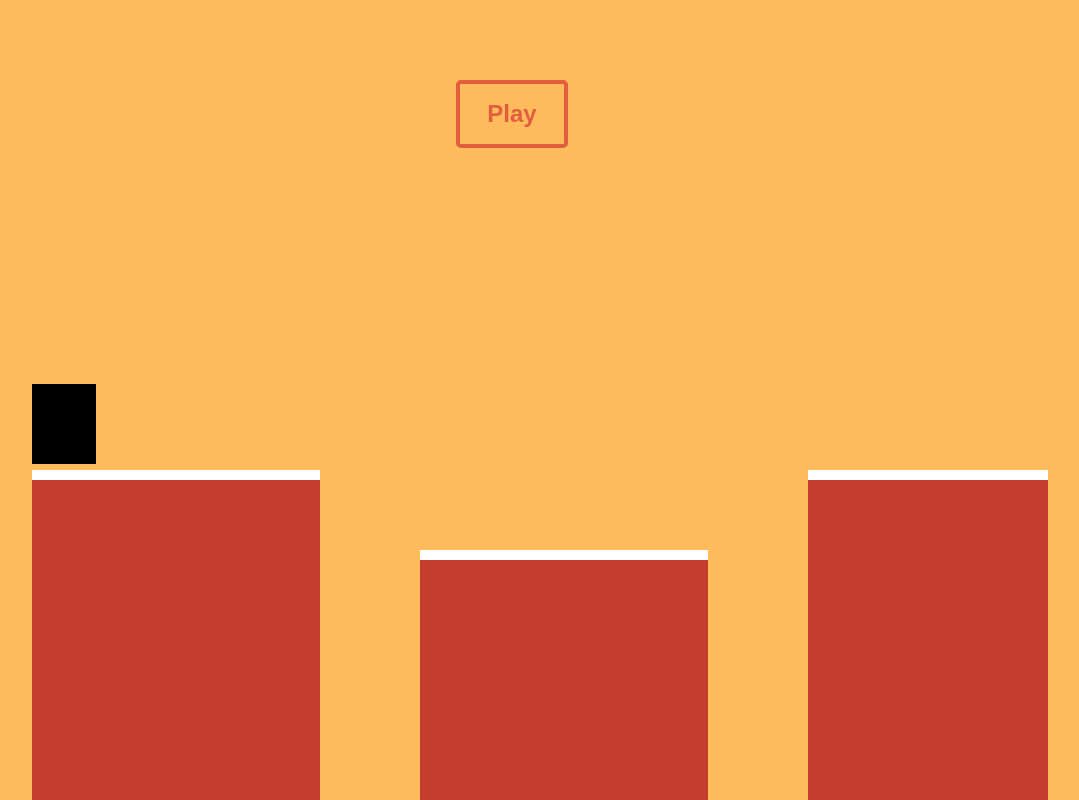
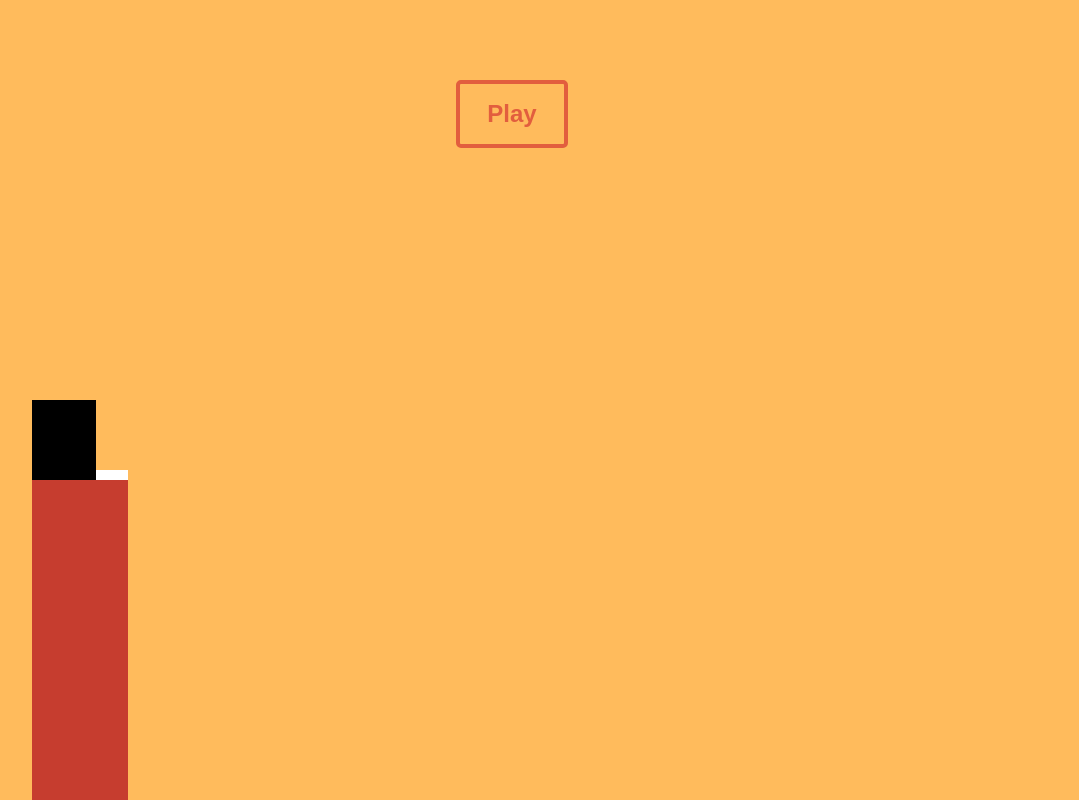
Before and after one commit to minhaj-ap/bouncer, a React (Create React App) app: page / in a window 1280 px wide. Shown: the whole page, without its empty margins (128-1207 px from the left). Built offline with nearby package versions, Linux system fonts and the light colour scheme; the HTML template or start-up script is replaced by a standard one.

Commit message:
now the player rect stays on top of the block

```diff
--- a/src/App.css
+++ b/src/App.css
@@ -11,7 +11,7 @@ main {
 
 .blocks {
   display: inline-flex;
-  gap: 100px;
+  gap: 200px;
   align-items: baseline;
 }
 .first-block {
@@ -44,7 +44,7 @@ main {
   background-color: black;
   position: absolute;
   left: 10em;
-  transition: bottom 0.3s ease-in-out;
+  transition: bottom 0.2s linear;
 }
 .up {
   position: absolute;
--- a/src/App.js
+++ b/src/App.js
@@ -6,23 +6,23 @@ function App() {
   // doens't have small values at first.
   let prevValue = 3;
   const [blocks, setBlocks] = useState(
-    Array(3)
+    Array(1)
       .fill(0)
       .map(() => {
-        const randomValue = generateRandom(prevValue);
-        prevValue = randomValue;
-        return randomValue;
+        return generateRandom(prevValue);
       })
   );
   // The bottom gap of the block changes on sound
-  const [bottomGap, setBottomGap] = useState(blocks[0] * 5 + 1);
+  const [bottomGap, setBottomGap] = useState(blocks[0] * 5);
   const [scrolling, setScrolling] = useState(false);
   const [widths, setWidths] = useState([]);
+  const [stopFalling, setStopFalling] = useState(false);
   const [failed, setFailed] = useState(false);
   const containerRef = useRef(null);
   const intervalRef = useRef(null);
   const playerRef = useRef(null);
   const blocksRef = useRef([]);
+  // To keep adding blocks
   useEffect(() => {
     let intervalId;
     if (scrolling) {
@@ -44,21 +44,21 @@ function App() {
     }
     return () => clearInterval(intervalId);
   }, [scrolling]);
+  // To keep it going down
   useEffect(() => {
-    if (scrolling) {
+    if (scrolling && !stopFalling) {
       intervalRef.current = setInterval(() => {
         DecreseHeight();
-      }, 500); // Decrease height every 500ms
+      }, 100); // Decrease height every 100ms
     } else {
       clearInterval(intervalRef.current);
     }
     return () => clearInterval(intervalRef.current); // Clean up on unmount
-  }, [scrolling]);
+  }, [scrolling, stopFalling]);
+  // To reset the game blocks
   useEffect(() => {
     if (bottomGap <= 0 && !failed) {
-      console.log("triggered123");
       setScrolling(false);
-      console.log("failed");
       setFailed(true);
       setBlocks(
         Array(3)
@@ -74,31 +74,41 @@ function App() {
       containerRef.current.scrollTo(0, 0);
     }
   }, [bottomGap, blocks]);
+  // To restart the game
   useEffect(() => {
     if (failed) {
-      setBottomGap(blocks[0] * 5 + 1);
+      setBottomGap(blocks[0] * 5);
       setFailed(false);
     }
   }, [blocks, failed]);
+  // To sense touching on the block
   useEffect(() => {
     const playerRect = playerRef.current.getBoundingClientRect();
-    blocksRef.current.forEach((blockRef, index) => {
-      const blockRect = blockRef.getBoundingClientRect();
-
-      // Check if the block has passed the player on the x-axis
-      if (blockRect.right < playerRect.left) {
-        console.log("A block has passed the player index=", index);
-        console.log(playerRect, blockRect);
+    blocksRef.current.forEach((blockRef,index)=>{
+      if (blockRef) {
+        const blockRect = blockRef.getBoundingClientRect();
+        // Check if the block has passed the player on the x-axis
+        if (
+          playerRect.left <= blockRect.right &&
+          playerRect.right >= blockRect.left &&
+          bottomGap === blocks[index] * 5
+        ) {
+          setStopFalling(true);
+        }
+        // Check if the block has passed the player
+        else if (blockRect.right < playerRect.left) {
+          setStopFalling(false);
+        }
       }
-    });
+    })
   }, [blocks, bottomGap]);
-
+  // To create widths
   useEffect(() => {
     // Generate widths only for new blocks that don't have a width yet
     if (widths.length < blocks.length) {
       const newWidths = blocks
         .slice(widths.length) // Only process new blocks
-        .map((x) => generateRandom(x));
+        .map((x) => generateRandom(widths[widths.length - 1]));
 
       setWidths((prev) => [...prev, ...newWidths]);
     }
@@ -108,7 +118,7 @@ function App() {
     setBottomGap((prev) => (prev += 5));
   }
   function DecreseHeight() {
-    setBottomGap((prev) => Math.max((prev -= 2), 0));
+    setBottomGap((prev) => Math.max((prev -= 1), 0));
   }
   return (
     <>
@@ -143,9 +153,9 @@ function App() {
                 className={`block ${index === 0 ? "first-block" : ""}`}
                 style={{
                   height: `${x * 5}rem`,
-                  width: `${widths[index] * 3}rem`,
+                  width: `${widths[index] * 2}rem`,
                 }}
-              ></div>
+              />
             );
           })}
         </div>
```
